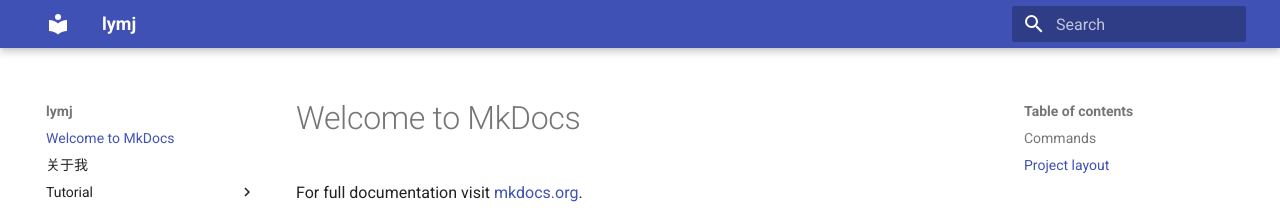
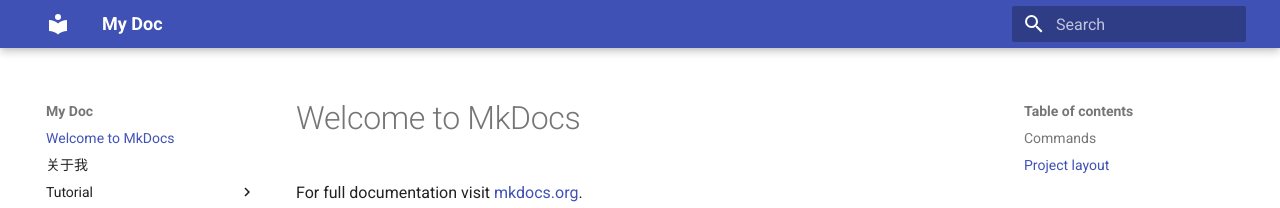
Before and after one commit to Goray-GuoLei/Goray-GuoLei.github.io, an MkDocs documentation site: the page built from docs/index.md, in a window 1280 px wide. Shown: the top 208 px of the page. Built offline with MkDocs 1.6.1 and Material for MkDocs 9.7.7, drawn with Linux system fonts in a browser that asks for light colours.

Commit message:
Update mkdocs.yml

```diff
--- a/mkdocs.yml
+++ b/mkdocs.yml
@@ -1,4 +1,4 @@
-site_name: lymj
+site_name: My Doc
 site_url: https://planBisme.github.io/mymkdocs/
 site_author: 郭磊（lymj）
 theme:
```
